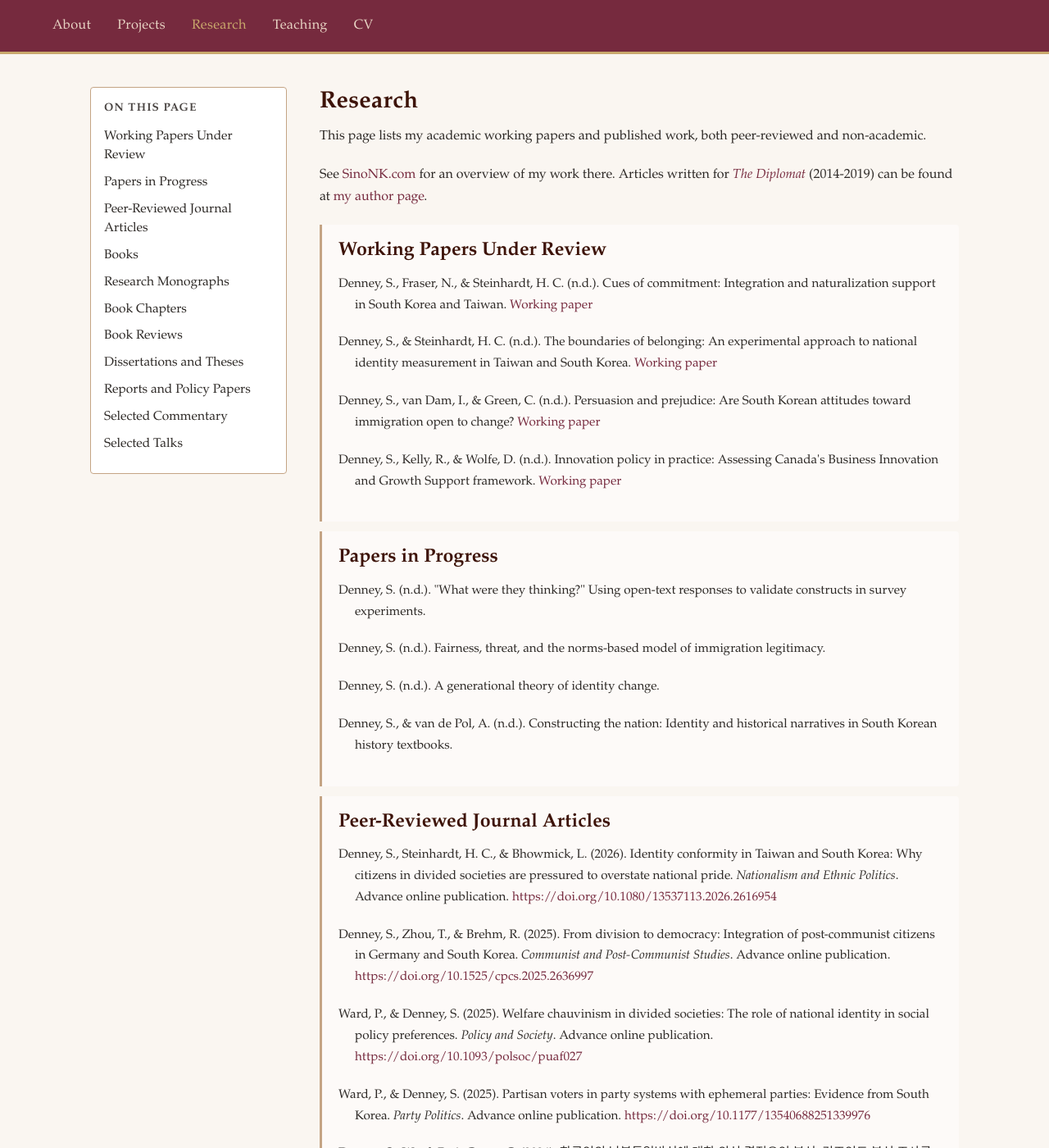
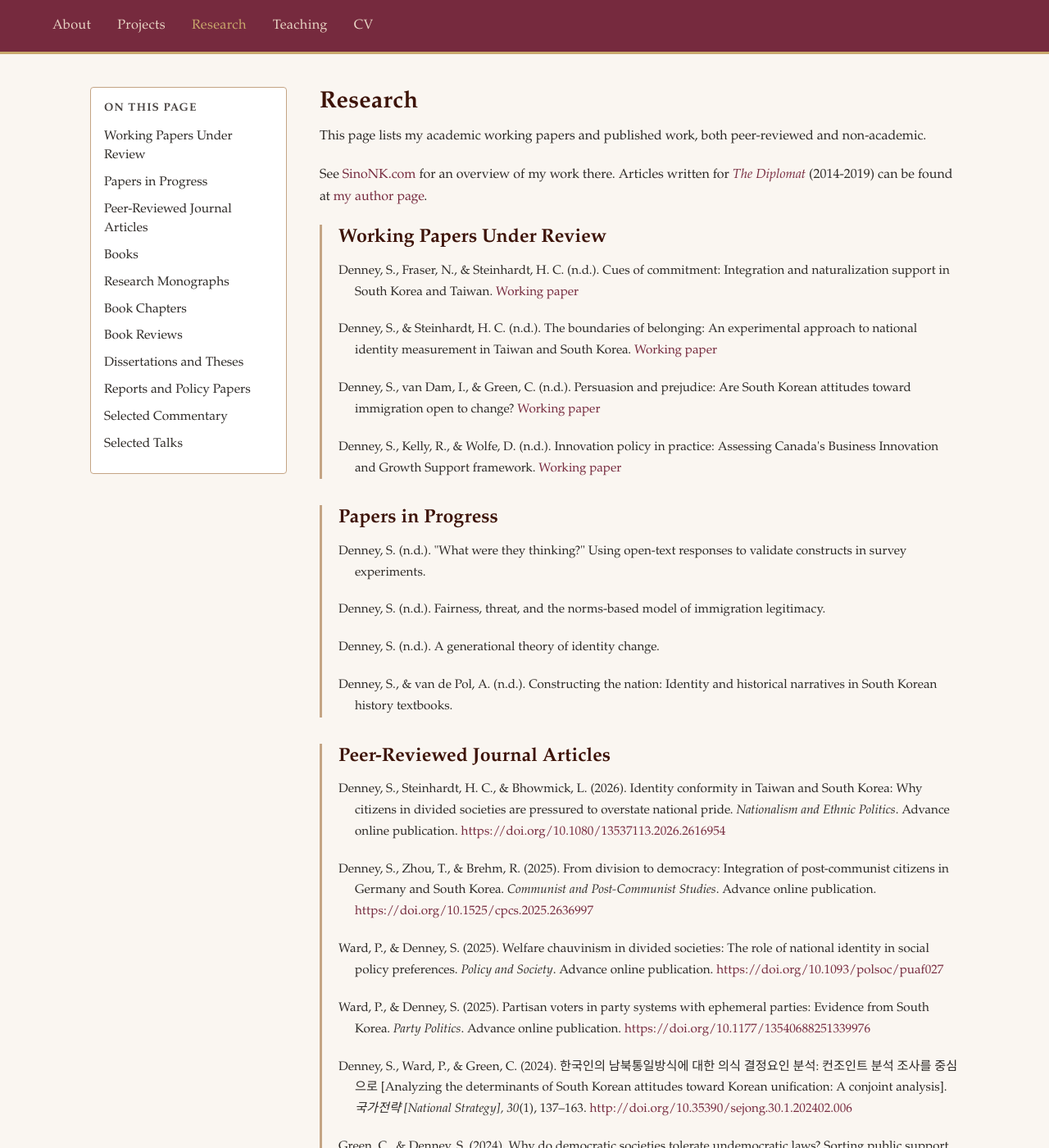
Before and after one commit to scdenney/scdenney.github.io, a Jekyll site: the page built from research.md, in a window 1280 px wide and 1400 px high. Shown: the whole window at 82% size. Built offline with Jekyll 4.4.1, drawn with Linux system fonts in a browser that asks for light colours.

Commit message:
Research sections: remove background, tight border from heading to last entry, more gap between sections

```diff
--- a/assets/css/style.css
+++ b/assets/css/style.css
@@ -546,11 +546,13 @@ details li {
 }
 
 .research-section {
-  padding: 1rem 1.25rem;
-  margin-bottom: 0.75rem;
+  padding: 0 0 0 1.25rem;
+  margin-bottom: 2rem;
   border-left: 3px solid var(--dusty-rose);
-  border-radius: 0 4px 4px 0;
-  background: rgba(255, 255, 255, 0.45);
+}
+
+.research-section .publication-item:last-child {
+  margin-bottom: 0;
 }
 
 .research-section h2 {
```
